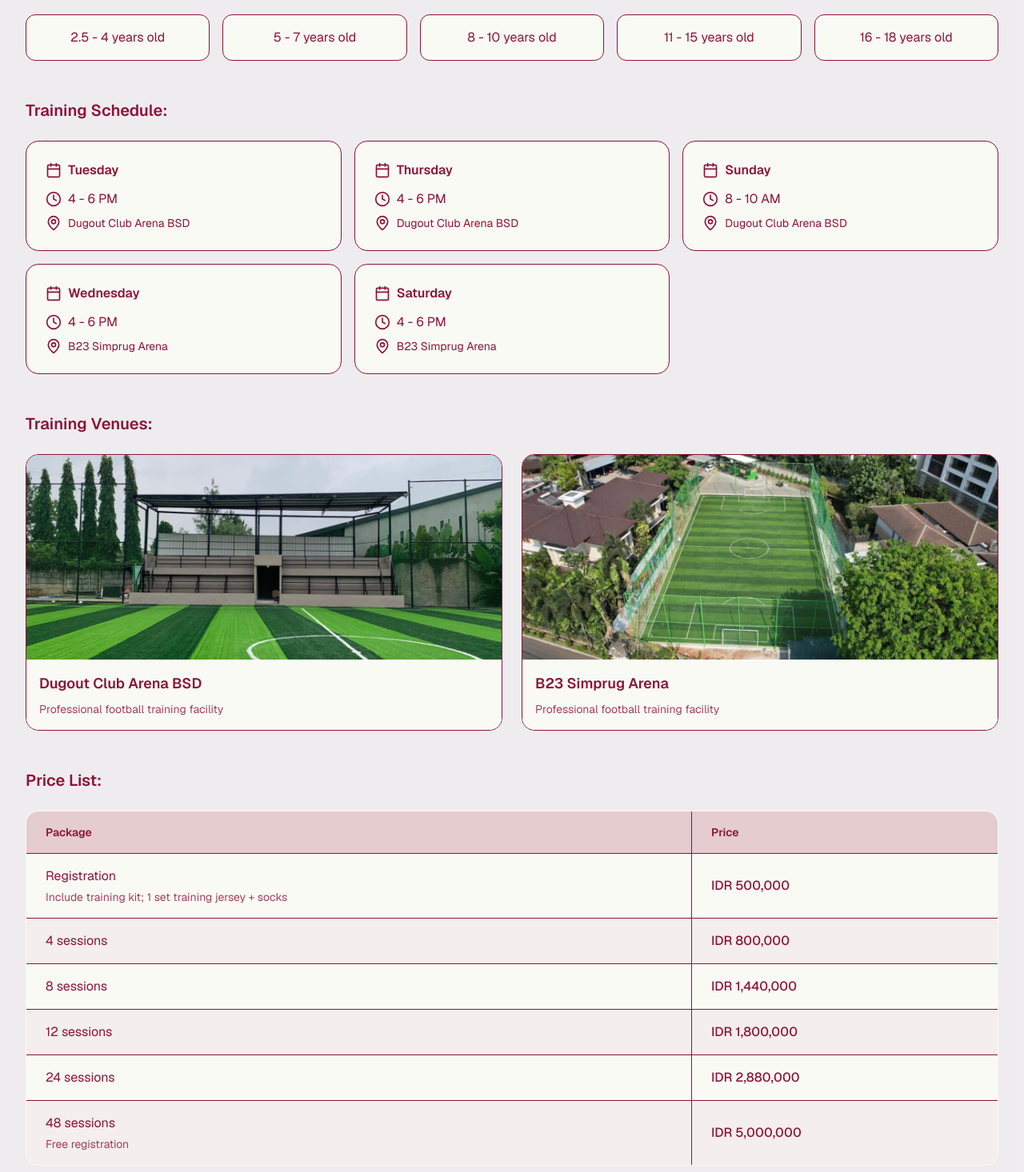
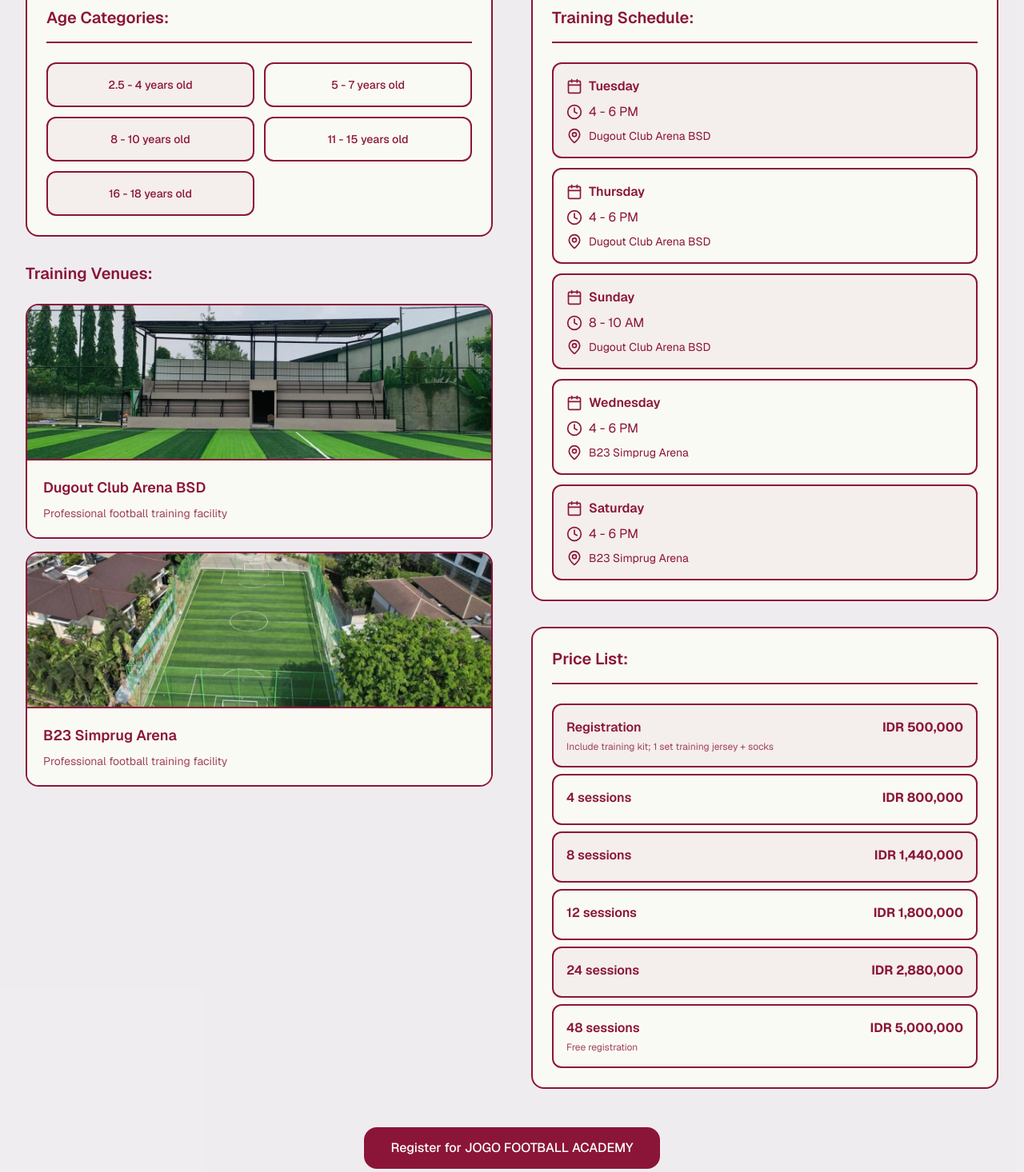
Before and after one commit to DrRhea/badailautasmara-web, a Next.js app: page / in a window 1280 px wide. Shown: the part 1304-2770 px from the top of the page at 80% size. Built offline with nearby package versions, Linux system fonts and the light colour scheme.

Commit message:
Update layout Academy section: grid 2 kolom, border lebih tebal, visual hierarchy lebih baik

```diff
--- a/src/components/AcademySection.tsx
+++ b/src/components/AcademySection.tsx
@@ -36,12 +36,13 @@
   return (
     <section id="academy" className="py-20" style={{ backgroundColor: 'rgba(139, 21, 56, 0.03)' }}>
       <div className="max-w-7xl mx-auto px-4 sm:px-6 lg:px-8">
+        {/* Header Section */}
         <motion.div
           initial={{ opacity: 0, y: 20 }}
           whileInView={{ opacity: 1, y: 0 }}
           viewport={{ once: true }}
           transition={{ duration: 0.6 }}
-          className="text-center mb-12"
+          className="text-center mb-16"
         >
           <div className="flex justify-center mb-6">
             <Image
@@ -63,60 +64,30 @@
           </p>
         </motion.div>
 
+        {/* Main Content Grid - 2 Columns Layout */}
+        <div className="grid grid-cols-1 lg:grid-cols-2 gap-8 lg:gap-12 mb-12">
+          {/* Left Column */}
+          <div className="space-y-8">
             {/* Age Categories */}
             <motion.div
               initial={{ opacity: 0, y: 20 }}
               whileInView={{ opacity: 1, y: 0 }}
               viewport={{ once: true }}
-          transition={{ duration: 0.6, delay: 0.3 }}
-          className="mb-12"
+              transition={{ duration: 0.6, delay: 0.2 }}
+              className="rounded-2xl p-6 border-2"
+              style={{ backgroundColor: '#FAFAF5', borderColor: '#8B1538' }}
             >
-          <h3 className="text-xl font-semibold mb-6" style={{ color: '#8B1538' }}>
+              <h3 className="text-xl font-semibold mb-6 pb-4 border-b-2" style={{ color: '#8B1538', borderColor: '#8B1538' }}>
                 Age Categories:
               </h3>
-          <div className="grid grid-cols-2 sm:grid-cols-3 lg:grid-cols-5 gap-4">
+              <div className="grid grid-cols-1 sm:grid-cols-2 gap-3">
                 {ageCategories.map((age, index) => (
                   <div
                     key={index}
-                className="flex items-center justify-center p-4 rounded-xl border"
-                style={{ backgroundColor: '#FAFAF5', borderColor: '#8B1538', color: '#8B1538' }}
+                    className="flex items-center justify-center p-4 rounded-xl border-2"
+                    style={{ backgroundColor: index % 2 === 0 ? 'rgba(139, 21, 56, 0.05)' : '#FAFAF5', borderColor: '#8B1538', color: '#8B1538' }}
                   >
-                <span className="text-center" style={{ color: '#8B1538' }}>{age}</span>
-              </div>
-            ))}
-          </div>
-        </motion.div>
-
-        {/* Schedule */}
-        <motion.div
-          initial={{ opacity: 0, y: 20 }}
-          whileInView={{ opacity: 1, y: 0 }}
-          viewport={{ once: true }}
-          transition={{ duration: 0.6, delay: 0.4 }}
-          className="mb-12"
-        >
-          <h3 className="text-xl font-semibold mb-6" style={{ color: '#8B1538' }}>
-            Training Schedule:
-          </h3>
-          <div className="grid grid-cols-1 md:grid-cols-2 lg:grid-cols-3 gap-4">
-            {schedule.map((item, index) => (
-              <div
-                key={index}
-                className="rounded-2xl p-6 border"
-                style={{ backgroundColor: '#FAFAF5', borderColor: '#8B1538' }}
-              >
-                <div className="flex items-center mb-3">
-                  <Calendar className="h-5 w-5 mr-2" style={{ color: '#8B1538' }} />
-                  <span className="font-semibold" style={{ color: '#8B1538' }}>{item.day}</span>
-                </div>
-                <div className="flex items-center mb-2">
-                  <Clock className="h-5 w-5 mr-2" style={{ color: '#8B1538' }} />
-                  <span style={{ color: '#8B1538' }}>{item.time}</span>
-                </div>
-                <div className="flex items-center">
-                  <MapPin className="h-5 w-5 mr-2" style={{ color: '#8B1538' }} />
-                  <span className="text-sm" style={{ color: '#8B1538' }}>{item.venue}</span>
-                </div>
+                    <span className="text-center text-sm font-medium" style={{ color: '#8B1538' }}>{age}</span>
                   </div>
                 ))}
               </div>
@@ -127,15 +98,14 @@
               initial={{ opacity: 0, y: 20 }}
               whileInView={{ opacity: 1, y: 0 }}
               viewport={{ once: true }}
-          transition={{ duration: 0.6, delay: 0.45 }}
-          className="mb-12"
+              transition={{ duration: 0.6, delay: 0.4 }}
             >
               <h3 className="text-xl font-semibold mb-6" style={{ color: '#8B1538' }}>
                 Training Venues:
               </h3>
-          <div className="grid grid-cols-1 md:grid-cols-2 gap-6">
-            <div className="rounded-2xl overflow-hidden border" style={{ borderColor: '#8B1538' }}>
-              <div className="relative w-full h-64">
+              <div className="space-y-4">
+                <div className="rounded-2xl overflow-hidden border-2" style={{ borderColor: '#8B1538' }}>
+                  <div className="relative w-full h-48">
                     <Image
                       src="/images/field/dugout.png"
                       alt="Dugout Club Arena BSD"
@@ -143,7 +113,7 @@
                       className="object-cover"
                     />
                   </div>
-              <div className="p-4" style={{ backgroundColor: '#FAFAF5' }}>
+                  <div className="p-5 border-t-2" style={{ backgroundColor: '#FAFAF5', borderColor: '#8B1538' }}>
                     <h4 className="font-semibold text-lg mb-2" style={{ color: '#8B1538' }}>
                       Dugout Club Arena BSD
                     </h4>
@@ -152,8 +122,8 @@
                     </p>
                   </div>
                 </div>
-            <div className="rounded-2xl overflow-hidden border" style={{ borderColor: '#8B1538' }}>
-              <div className="relative w-full h-64">
+                <div className="rounded-2xl overflow-hidden border-2" style={{ borderColor: '#8B1538' }}>
+                  <div className="relative w-full h-48">
                     <Image
                       src="/images/field/b23.png"
                       alt="B23 Simprug Arena"
@@ -161,7 +131,7 @@
                       className="object-cover"
                     />
                   </div>
-              <div className="p-4" style={{ backgroundColor: '#FAFAF5' }}>
+                  <div className="p-5 border-t-2" style={{ backgroundColor: '#FAFAF5', borderColor: '#8B1538' }}>
                     <h4 className="font-semibold text-lg mb-2" style={{ color: '#8B1538' }}>
                       B23 Simprug Arena
                     </h4>
@@ -172,6 +142,48 @@
                 </div>
               </div>
             </motion.div>
+          </div>
+
+          {/* Right Column */}
+          <div className="space-y-8">
+            {/* Schedule */}
+            <motion.div
+              initial={{ opacity: 0, y: 20 }}
+              whileInView={{ opacity: 1, y: 0 }}
+              viewport={{ once: true }}
+              transition={{ duration: 0.6, delay: 0.3 }}
+              className="rounded-2xl p-6 border-2"
+              style={{ backgroundColor: '#FAFAF5', borderColor: '#8B1538' }}
+            >
+              <h3 className="text-xl font-semibold mb-6 pb-4 border-b-2" style={{ color: '#8B1538', borderColor: '#8B1538' }}>
+                Training Schedule:
+              </h3>
+              <div className="space-y-3">
+                {schedule.map((item, index) => (
+                  <div
+                    key={index}
+                    className="rounded-xl p-4 border-2"
+                    style={{
+                      backgroundColor: index % 2 === 0 ? 'rgba(139, 21, 56, 0.05)' : '#FAFAF5',
+                      borderColor: '#8B1538'
+                    }}
+                  >
+                    <div className="flex items-center mb-2">
+                      <Calendar className="h-5 w-5 mr-2 flex-shrink-0" style={{ color: '#8B1538' }} />
+                      <span className="font-semibold" style={{ color: '#8B1538' }}>{item.day}</span>
+                    </div>
+                    <div className="flex items-center mb-2">
+                      <Clock className="h-5 w-5 mr-2 flex-shrink-0" style={{ color: '#8B1538' }} />
+                      <span style={{ color: '#8B1538' }}>{item.time}</span>
+                    </div>
+                    <div className="flex items-center">
+                      <MapPin className="h-5 w-5 mr-2 flex-shrink-0" style={{ color: '#8B1538' }} />
+                      <span className="text-sm" style={{ color: '#8B1538' }}>{item.venue}</span>
+                    </div>
+                  </div>
+                ))}
+              </div>
+            </motion.div>
 
             {/* Price List */}
             <motion.div
@@ -179,43 +191,43 @@
               whileInView={{ opacity: 1, y: 0 }}
               viewport={{ once: true }}
               transition={{ duration: 0.6, delay: 0.5 }}
-          className="mb-8"
+              className="rounded-2xl p-6 border-2"
+              style={{ backgroundColor: '#FAFAF5', borderColor: '#8B1538' }}
             >
-          <h3 className="text-xl font-semibold mb-6" style={{ color: '#8B1538' }}>
+              <h3 className="text-xl font-semibold mb-6 pb-4 border-b-2" style={{ color: '#8B1538', borderColor: '#8B1538' }}>
                 Price List:
               </h3>
-          <div className="overflow-x-auto">
-            <table className="w-full border-collapse rounded-2xl overflow-hidden border" style={{ backgroundColor: '#FAFAF5', borderColor: '#8B1538' }}>
-              <thead>
-                <tr style={{ backgroundColor: 'rgba(139, 21, 56, 0.2)' }}>
-                  <th className="border px-6 py-4 text-left text-sm font-semibold" style={{ borderColor: '#8B1538', color: '#8B1538' }}>
-                    Package
-                  </th>
-                  <th className="border px-6 py-4 text-left text-sm font-semibold" style={{ borderColor: '#8B1538', color: '#8B1538' }}>
-                    Price
-                  </th>
-                </tr>
-              </thead>
-              <tbody>
+              <div className="space-y-2">
                 {pricing.map((item, index) => (
-                  <tr key={index} style={{ backgroundColor: index % 2 === 0 ? '#FAFAF5' : 'rgba(139, 21, 56, 0.05)' }}>
-                    <td className="border px-6 py-4" style={{ borderColor: '#8B1538', color: '#8B1538' }}>
+                  <div
+                    key={index}
+                    className="rounded-xl p-4 border-2"
+                    style={{
+                      backgroundColor: index % 2 === 0 ? 'rgba(139, 21, 56, 0.05)' : '#FAFAF5',
+                      borderColor: '#8B1538'
+                    }}
+                  >
+                    <div className="flex justify-between items-start">
+                      <div className="flex-1">
+                        <div className="font-semibold mb-1" style={{ color: '#8B1538' }}>
                           {item.package}
+                        </div>
                         {item.note && (
-                        <span className="block text-sm mt-1" style={{ color: '#8B1538', opacity: 0.8 }}>
+                          <div className="text-xs mt-1" style={{ color: '#8B1538', opacity: 0.8 }}>
                             {item.note}
-                        </span>
+                          </div>
                         )}
-                    </td>
-                    <td className="border px-6 py-4 font-medium" style={{ borderColor: '#8B1538', color: '#8B1538' }}>
+                      </div>
+                      <div className="font-bold text-right ml-4" style={{ color: '#8B1538' }}>
                         {item.price}
-                    </td>
-                  </tr>
+                      </div>
+                    </div>
+                  </div>
                 ))}
-              </tbody>
-            </table>
               </div>
             </motion.div>
+          </div>
+        </div>
 
         {/* CTA Button */}
         <motion.div
@@ -229,10 +241,16 @@
             href={GOOGLE_FORM_ACADEMY}
             target="_blank"
             rel="noopener noreferrer"
-            className="inline-block text-white px-8 py-3 rounded-xl font-medium transition-colors"
-            style={{ backgroundColor: '#8B1538' }}
-            onMouseEnter={(e) => e.currentTarget.style.backgroundColor = '#6B0F2A'}
-            onMouseLeave={(e) => e.currentTarget.style.backgroundColor = '#8B1538'}
+            className="inline-block text-white px-8 py-3 rounded-2xl font-medium transition-colors border-2"
+            style={{ backgroundColor: '#8B1538', borderColor: '#8B1538' }}
+            onMouseEnter={(e) => {
+              e.currentTarget.style.backgroundColor = '#6B0F2A';
+              e.currentTarget.style.borderColor = '#6B0F2A';
+            }}
+            onMouseLeave={(e) => {
+              e.currentTarget.style.backgroundColor = '#8B1538';
+              e.currentTarget.style.borderColor = '#8B1538';
+            }}
           >
             Register for JOGO FOOTBALL ACADEMY
           </a>
```
Lines whose indentation alone changed are shown as unchanged.
